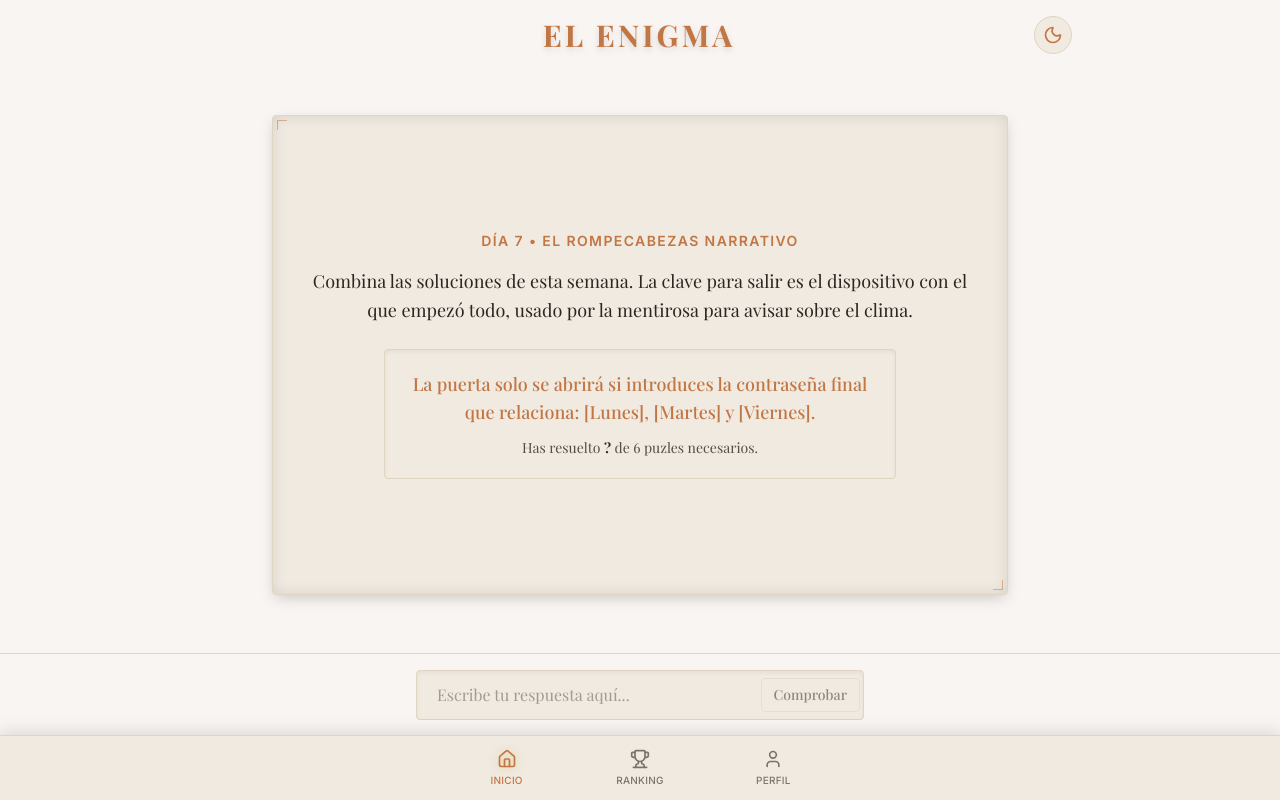
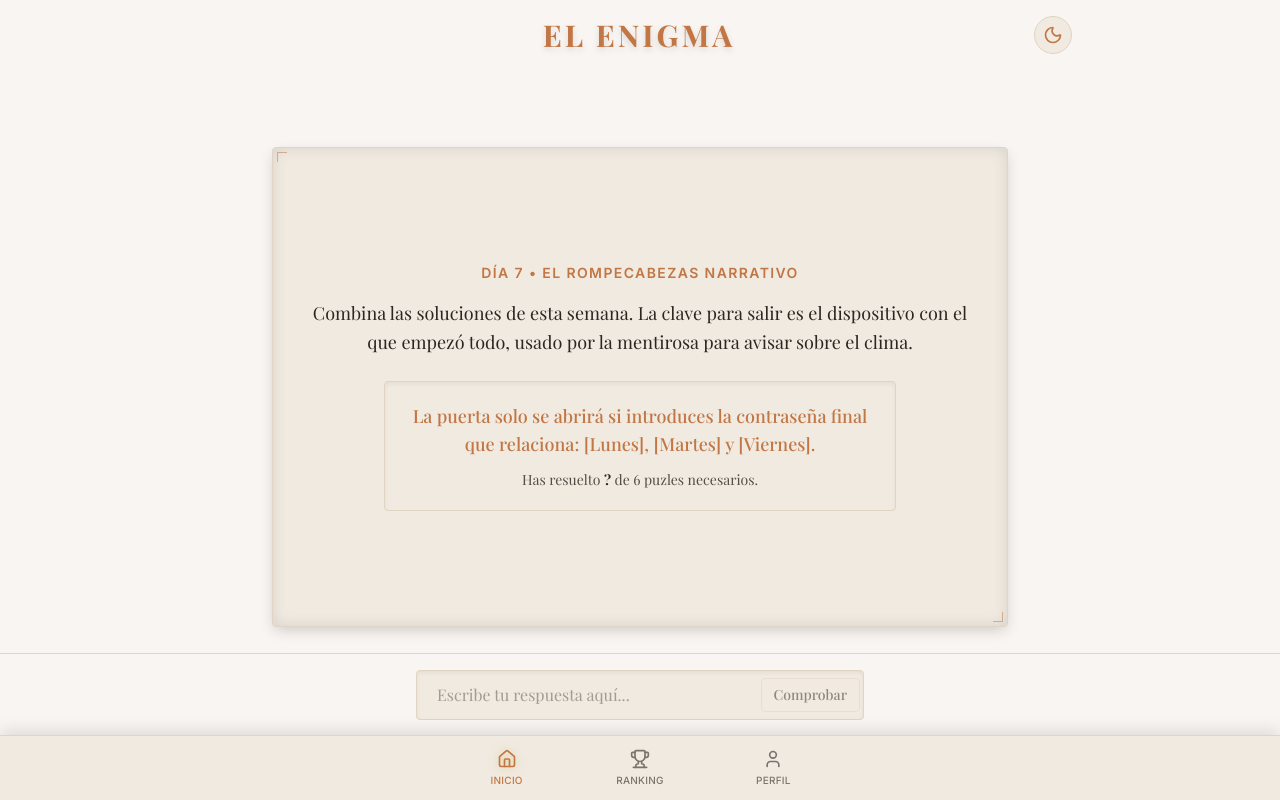
Before and after one commit to adriangonzalez141516/juegodiario, a Next.js app: page / in a window 1280 px wide. Built offline with nearby package versions, Linux system fonts and the light colour scheme; a web font is replaced by a local one.

Commit message:
style: fix math for vertical centering so it respects header and fixed input

```diff
--- a/src/app/[[...slug]]/page.tsx
+++ b/src/app/[[...slug]]/page.tsx
@@ -71,7 +71,7 @@ export default async function OrchestratorPage({ params }: Props) {
   };
 
   return (
-    <div className="w-full min-h-full flex flex-col items-center justify-center px-4 pt-4 pb-44">
+    <div className="w-full min-h-full flex flex-col items-center justify-center px-4 pt-4 pb-28">
       {/* Schema JSON-LD para SEO */}
       <script
         type="application/ld+json"
```
